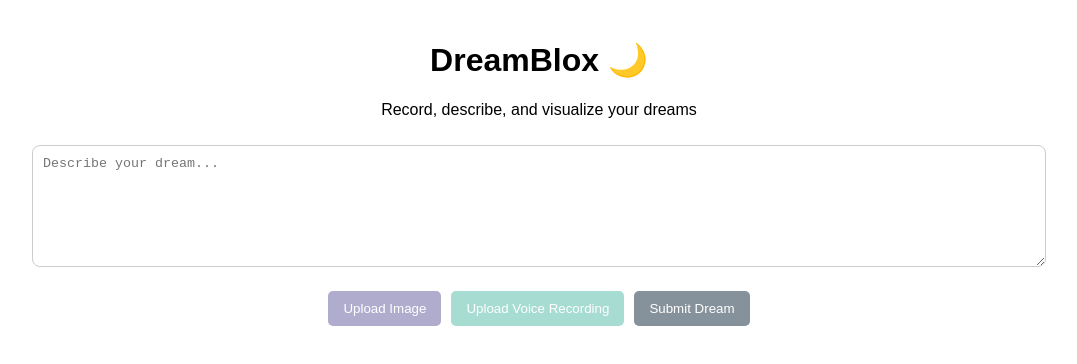
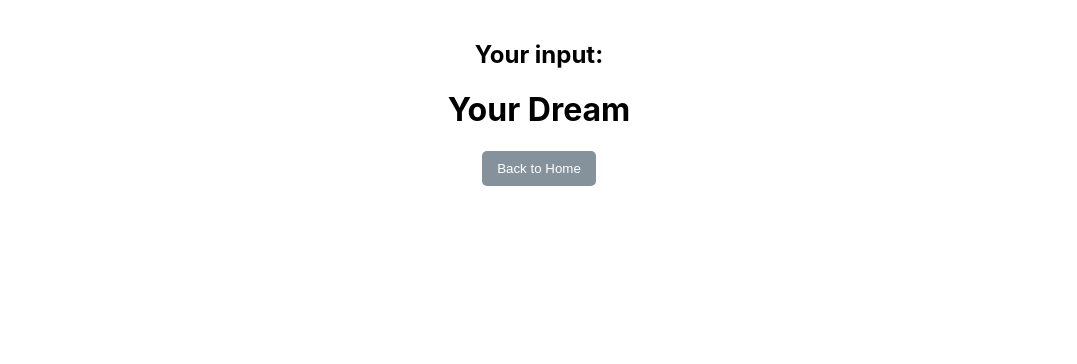
Before and after one commit to harshi-puli/DreamBlox, a React (Create React App) app in the folder dreamblox/: page /output in a window 1280 px wide. Shown: the top 364 px of the page, without its empty margins (101-1178 px from the left). Built offline with nearby package versions, Linux system fonts and the light colour scheme.

Commit message:
Basic page flow

```diff
--- a/dreamblox/src/App.js
+++ b/dreamblox/src/App.js
@@ -1,14 +1,16 @@
 import React, { useState, useRef } from 'react';
+import { BrowserRouter as Router, Routes, Route, useNavigate } from 'react-router-dom';
+import Output from './Output';
 import './App.css';
 
-function App() {
+function DreamInput() {
   const [dreamText, setDreamText] = useState('');
   const [imagePreviewUrl, setImagePreviewUrl] = useState(null);
   const [voiceFile, setVoiceFile] = useState(null);
   const fileInputRef = useRef(null);
   const voiceInputRef = useRef(null);
+  const navigate = useNavigate();
 
-  // Handle image selection
   const handleImageChange = (event) => {
     const file = event.target.files[0];
     if (file) {
@@ -18,7 +20,6 @@ function App() {
     }
   };
 
-  // Handle voice file selection
   const handleVoiceChange = (event) => {
     const file = event.target.files[0];
     if (file) {
@@ -27,37 +28,26 @@ function App() {
     }
   };
 
-  // Triggers hidden file inputs
   const triggerImageUpload = () => fileInputRef.current.click();
   const triggerVoiceUpload = () => voiceInputRef.current.click();
 
-  // Handle dream submission
   const handleSubmit = () => {
-    if (!dreamText.trim()) {
-      alert("Please write something about your dream first!");
+    if (!dreamText.trim() && !imagePreviewUrl && !voiceFile) {
+      alert("Please provide at least one input — text, image, or voice note!");
       return;
     }
 
-    // Simulated upload
-    alert(`
-Dream submitted! 🌙
-📝 Text: ${dreamText.slice(0, 50)}...
-${imagePreviewUrl ? "🌄 Image attached ✅" : ""}
-${voiceFile ? "🎙️ Voice note attached ✅" : ""}
-    `);
-
-    // Clear after submit
-    setDreamText('');
-    setImagePreviewUrl(null);
-    setVoiceFile(null);
+    // Navigate to Output page with state
+    navigate('/output', {
+      state: { dreamText, imagePreviewUrl, voiceFile },
+    });
   };
 
   return (
     <div className="App" style={{ padding: '20px', textAlign: 'center' }}>
-      <h1>DreamBlox 🌙</h1>
+      <h1 style={{fontSize: "40px"}} >DreamBlox</h1>
       <p>Record, describe, and visualize your dreams</p>
 
-      {/* Dream Text Input */}
       <textarea
         placeholder="Describe your dream..."
         value={dreamText}
@@ -73,7 +63,6 @@ ${voiceFile ? "🎙️ Voice note attached ✅" : ""}
       />
 
       <div style={{ marginTop: '20px' }}>
-        {/* Hidden file inputs */}
         <input
           type="file"
           accept="image/*"
@@ -89,12 +78,14 @@ ${voiceFile ? "🎙️ Voice note attached ✅" : ""}
           style={{ display: 'none' }}
         />
 
-        {/* Buttons */}
         <button
           onClick={triggerImageUpload}
           style={{
             padding: '10px 15px',
             backgroundColor: '#b0acceff',
+            width: '20%',
+            height: '100px',
+            fontSize: '28px',
             color: 'white',
             border: 'none',
             borderRadius: '5px',
@@ -110,6 +101,9 @@ ${voiceFile ? "🎙️ Voice note attached ✅" : ""}
           style={{
             padding: '10px 15px',
             backgroundColor: '#a6dcd1ff',
+            width: '20%',
+            height: '100px',
+            fontSize: '28px',
             color: 'white',
             border: 'none',
             borderRadius: '5px',
@@ -125,6 +119,9 @@ ${voiceFile ? "🎙️ Voice note attached ✅" : ""}
           style={{
             padding: '10px 15px',
             backgroundColor: '#86929bff',
+            width: '20%',
+            height: '100px',
+            fontSize: '28px',
             color: 'white',
             border: 'none',
             borderRadius: '5px',
@@ -135,7 +132,6 @@ ${voiceFile ? "🎙️ Voice note attached ✅" : ""}
         </button>
       </div>
 
-      {/* Image Preview */}
       {imagePreviewUrl && (
         <div style={{ marginTop: '15px' }}>
           <h4>Image Preview:</h4>
@@ -152,13 +148,11 @@ ${voiceFile ? "🎙️ Voice note attached ✅" : ""}
         </div>
       )}
 
-      {/* Voice Note Preview */}
       {voiceFile && (
         <div style={{ marginTop: '15px' }}>
           <h4>Voice Note Preview:</h4>
           <audio controls>
             <source src={URL.createObjectURL(voiceFile)} type={voiceFile.type} />
-            Your browser does not support the audio element.
           </audio>
         </div>
       )}
@@ -166,4 +160,15 @@ ${voiceFile ? "🎙️ Voice note attached ✅" : ""}
   );
 }
 
+function App() {
+  return (
+    <Router>
+      <Routes>
+        <Route path="/" element={<DreamInput />} />
+        <Route path="/output" element={<Output />} />
+      </Routes>
+    </Router>
+  );
+}
+
 export default App;
--- /dev/null
+++ b/dreamblox/src/Output.js
@@ -0,0 +1,65 @@
+import React from 'react';
+import { useLocation, useNavigate } from 'react-router-dom';
+
+function Output() {
+  const location = useLocation();
+  const navigate = useNavigate();
+  const { dreamText, imagePreviewUrl, voiceFile } = location.state || {};
+
+  return (
+    <div style={{ padding: '20px', textAlign: 'center' }}>
+    <h2>Your input: </h2>
+
+
+      <h1>Your Dream</h1>
+
+      {dreamText && (
+        <div style={{ marginBottom: '20px' }}>
+          <h3>Dream Description:</h3>
+          <p style={{ whiteSpace: 'pre-wrap' }}>{dreamText}</p>
+        </div>
+      )}
+
+      {imagePreviewUrl && (
+        <div style={{ marginBottom: '20px' }}>
+          <h3>Image:</h3>
+          <img
+            src={imagePreviewUrl}
+            alt="Dream Visual"
+            style={{
+              maxWidth: '300px',
+              maxHeight: '200px',
+              borderRadius: '5px',
+              border: '2px solid #aaa'
+            }}
+          />
+        </div>
+      )}
+
+      {voiceFile && (
+        <div style={{ marginBottom: '20px' }}>
+          <h3>Voice Note:</h3>
+          <audio controls>
+            <source src={URL.createObjectURL(voiceFile)} type={voiceFile.type} />
+          </audio>
+        </div>
+      )}
+
+      <button
+        onClick={() => navigate('/')}
+        style={{
+          padding: '10px 15px',
+          backgroundColor: '#86929bff',
+          color: 'white',
+          border: 'none',
+          borderRadius: '5px',
+          cursor: 'pointer'
+        }}
+      >
+        Back to Home
+      </button>
+    </div>
+  );
+}
+
+export default Output;
```
